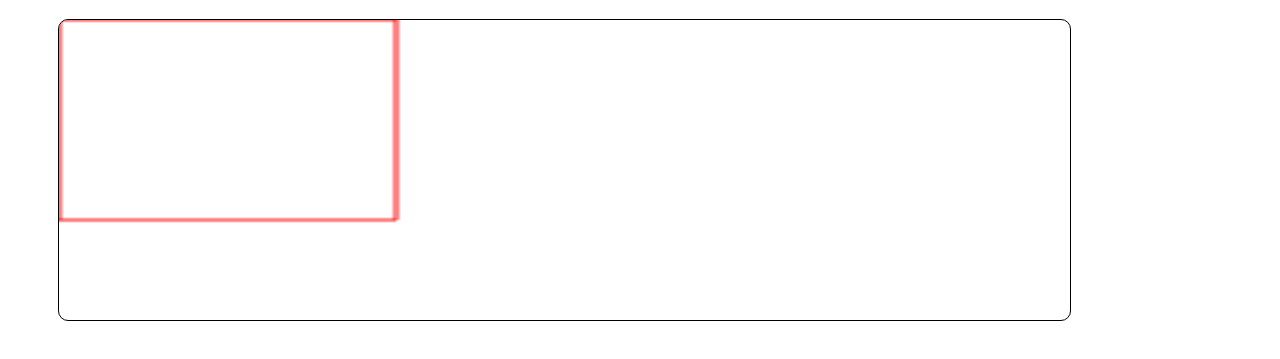
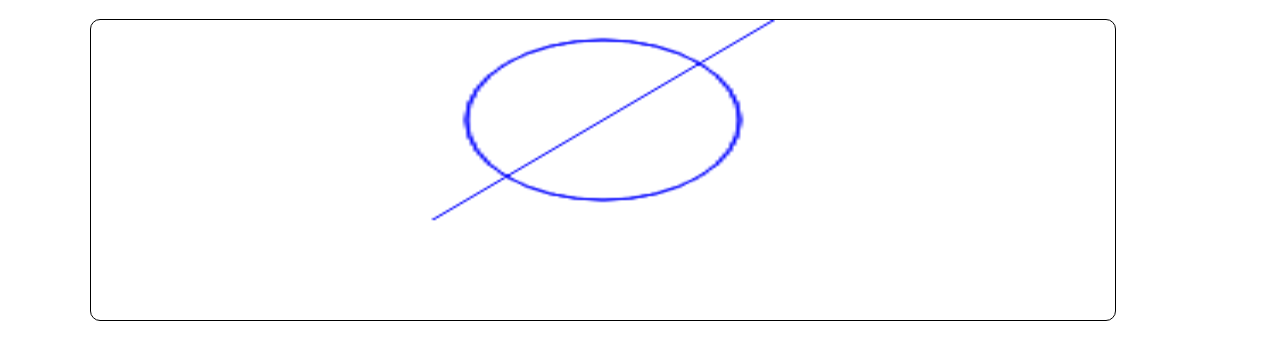
Before and after one commit to Azzam-dev/mindMap, a plain HTML site: page index.html in a window 1280 px wide. Shown: the part 61-420 px from the top of the page. Drawn offline with Linux system fonts and the light colour scheme.

Commit message:
add Three Functions in index.js For drawCircle and drawLine drawSquare

```diff
--- a/index.js
+++ b/index.js
@@ -1,12 +1,34 @@
 let canvas = document.getElementById("myCanvas");
 let ctx = canvas.getContext("2d");
+let canvasCenter = canvas.width / 2;
+ctx.strokeStyle = "#00f";
 
-ctx.strokeStyle = "#f00";
 
-ctx.moveTo(0, 0);
-ctx.lineTo(100, 0);
-ctx.lineTo(100, 100);
-ctx.lineTo(0, 100);
-ctx.lineTo(0, 0);
 
-ctx.stroke();
+
+function drawCircle() {
+    ctx.beginPath();
+    ctx.arc(canvasCenter, 50, 40, 0, 2 * Math.PI);
+    ctx.stroke();
+
+}
+
+function drawLine() {
+    ctx.moveTo(100, 100);
+    ctx.lineTo(200, 0);
+    ctx.stroke();
+}
+
+function drawSquare() {
+    ctx.moveTo(1, 0);
+    ctx.lineTo(100, 0);
+    ctx.lineTo(100, 100);
+    ctx.lineTo(0, 100);
+    ctx.lineTo(0, 0);
+    ctx.stroke();
+
+}
+
+
+drawCircle();
+drawLine();
--- a/style.css
+++ b/style.css
@@ -1,7 +1,7 @@
 #myCanvas {
-  position: relative;
+  position: absolute;
   top: auto;
-  left: 50px;
+  left: 90px;
   height: 300px;
   width: 80%;
   border-radius: 10px;
```
